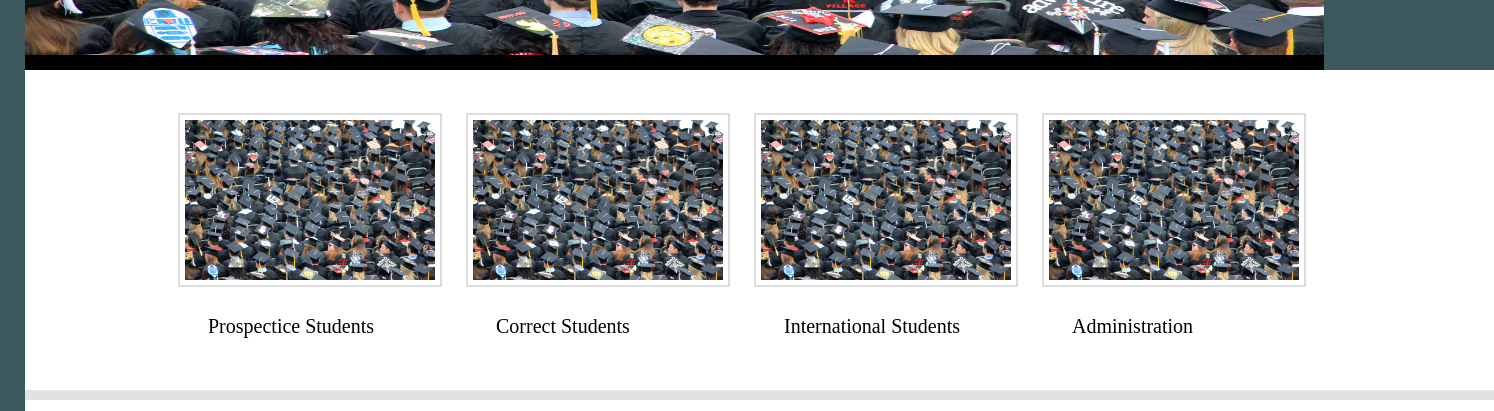
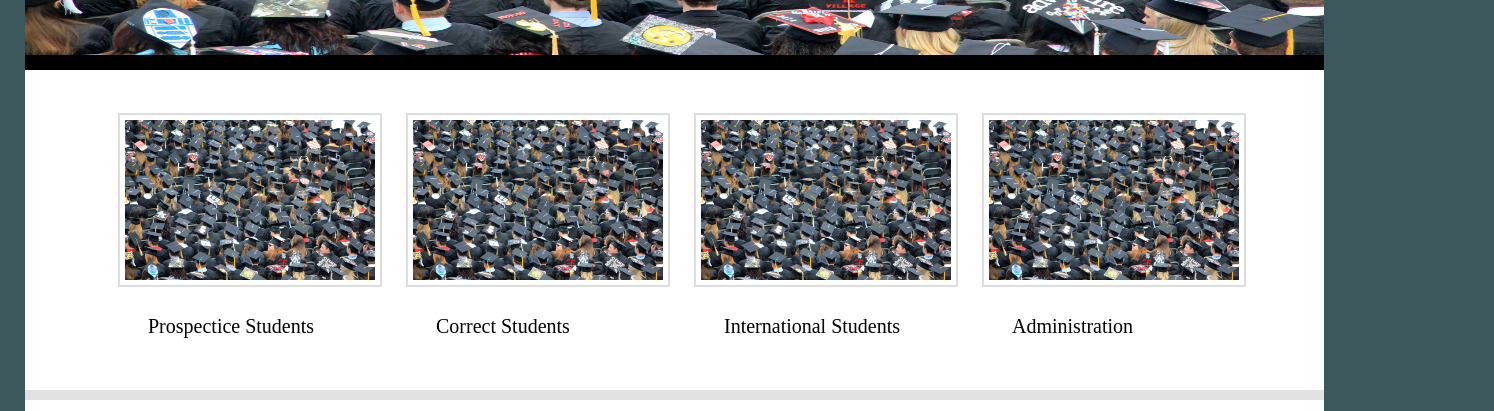
Before and after one commit to vedatimeri/PWWW20-21_Gr16, a plain HTML site: page index.html in a window 1280 px wide. Shown: the part 628-1039 px from the top of the page, 1494 px wide, since content can reach past the window. Drawn offline with Linux system fonts and the light colour scheme.

Commit message:
Update image-style.css

```diff
--- a/image-style.css
+++ b/image-style.css
@@ -1,13 +1,13 @@
 .background{
     background-color:#E2E2E2;
-    width: 1469px;
+    width: 1299px;
     height: 900px;
 }
 
 .whitebackground{
     margin-top: 10px;
     background-color: white;
-    width: 1469px;
+    width: 1299px;
     height: 600px;
 
 
@@ -15,7 +15,7 @@
 }
 .img-table{
     margin-top: 100px;
-    margin-left: 140px;
+    margin-left: 80px;
     margin-right: 80px;
 
 
@@ -44,7 +44,7 @@
 
      .c1{
         margin-top: 50px;
-        margin-left: 130px;
+        margin-left: 64px;
         margin-right: 10px
 
      }
@@ -125,7 +125,7 @@
 .photos{
     margin-top: -100px;
     background-color: white;
-    width: 1469;
+    width: 1299px;
     height: 320px;
     margin-bottom: 1px;
 }
```
